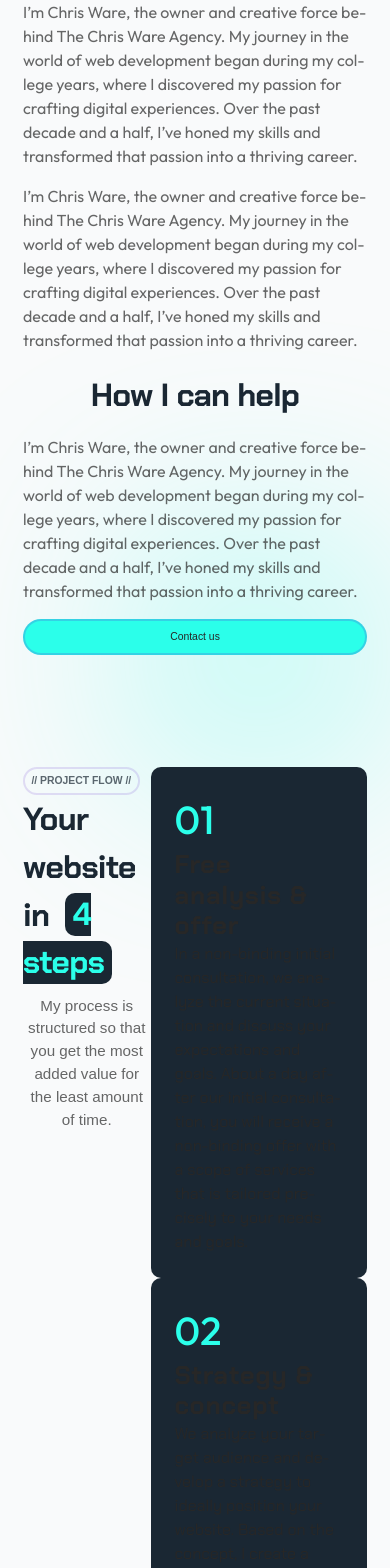
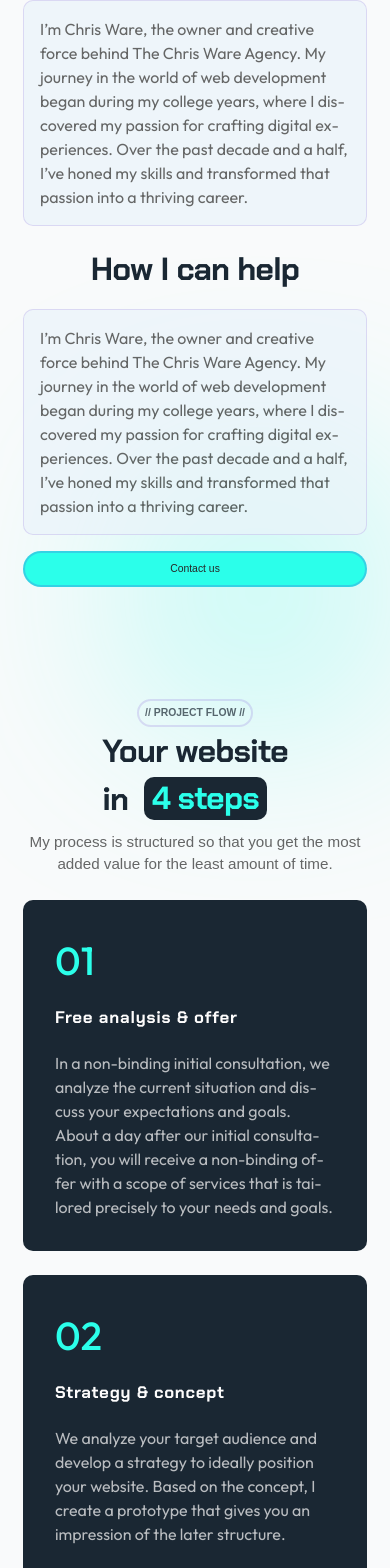
Before and after one commit to ChristianWare/chris-ware-agency, a Next.js app: page / in a window 390 px wide. Shown: the part 7257-8825 px from the top of the page. Built offline with nearby package versions, Linux system fonts and the light colour scheme; a web font is replaced by a local one.

Commit message:
About Us Section Done

```diff
--- a/src/components/About/AboutSection.module.css
+++ b/src/components/About/AboutSection.module.css
@@ -1,7 +1,6 @@
 .container {
   margin-bottom: 8rem;
 }
-
 
 .lableContainer {
   margin-bottom: 1rem;
@@ -10,7 +9,6 @@
 .heading3 {
   color: var(--navy);
 }
-
 
 .bottom {
   margin-top: 5rem;
@@ -75,6 +73,10 @@
   font-family: var(--outfit);
   opacity: 0.7;
   margin-top: 2rem;
+  background-color: var(--gray);
+  border: 1px solid var(--border);
+  padding: 2rem;
+  border-radius: 10px;
 }
 
 .aboutFeature {
--- a/src/components/About/AboutSection.tsx
+++ b/src/components/About/AboutSection.tsx
@@ -29,7 +29,7 @@ const AboutSection = () => {
             </div>
             <div className={styles.right}>
               <div className={styles.lableContainer}>
-                <Label text='// About Us' />
+                <Label text='// About Us //' />
               </div>
               <h2 className={styles.heading3}>Hi, I&#39;m Chris</h2>
               <p className={styles.chrisCopy}>
@@ -40,14 +40,7 @@ const AboutSection = () => {
                 I&rsquo;ve honed my skills and transformed that passion into a
                 thriving career.
               </p>
-              <p className={styles.chrisCopy}>
-                I&rsquo;m Chris Ware, the owner and creative force behind The
-                Chris Ware Agency. My journey in the world of web development
-                began during my college years, where I discovered my passion for
-                crafting digital experiences. Over the past decade and a half,
-                I&rsquo;ve honed my skills and transformed that passion into a
-                thriving career.
-              </p>
+
               <br />
               <h2 className={styles.heading3}>How I can help</h2>
               <p className={styles.chrisCopy}>
--- a/src/components/Process/Process.module.css
+++ b/src/components/Process/Process.module.css
@@ -6,12 +6,20 @@
   display: flex;
   align-items: flex-start;
   justify-content: center;
+  gap: 3rem;
 }
 
 .left,
 .right {
   flex: 1;
   width: 100%;
+}
+
+.left {
+  align-self: flex-start;
+  position: -webkit-sticky;
+  position: sticky;
+  top: 20px;
 }
 
 .highlight {
@@ -28,14 +36,20 @@
   font-size: 1.9rem;
   opacity: 0.7;
   font-weight: 400;
-  width: 60%;
+  width: 80%;
   margin-top: 1rem;
+}
+
+.right {
+  display: flex;
+  flex-direction: column;
+  gap: 3rem;
 }
 
 .card {
   background-color: var(--navy);
   border-radius: 10px;
-  padding: 3rem;
+  padding: 4rem;
 }
 
 .number {
@@ -43,6 +57,41 @@
   font-family: var(--outfit);
   font-weight: 500;
   color: var(--secondary);
+  margin-bottom: 2rem;
+  display: block;
+}
+
+.processName {
+  color: var(--white);
+  font-size: 2.1rem;
+}
+
+.processDescription {
+  color: var(--white);
+  opacity: 0.7;
+  margin-top: 3rem;
+  font-family: var(--outfit);
+}
+
+@media screen and (max-width: 820px) {
+  .content {
+    flex-direction: column;
+  }
+
+.topText {
+  width: 100%;
+  text-align: center;
+}
+
+  .left {
+    position: relative;
+    align-self: normal;
+    top: 0;
+    display: flex;
+    flex-direction: column;
+    align-items: center;
+    justify-content: center;
+  }
 }
 
 @media screen and (max-width: 568px) {
--- a/src/components/Process/Process.tsx
+++ b/src/components/Process/Process.tsx
@@ -25,8 +25,10 @@ const Process = () => {
             {process2.map((x, index) => (
               <div key={x.id} className={styles.card}>
                 <span className={styles.number}>0{`${index + 1}`}</span>
-                <h3>{x.processName}</h3>
-                <p>{x.processDescription}</p>
+                <h3 className={styles.processName}>{x.processName}</h3>
+                <p className={styles.processDescription}>
+                  {x.processDescription}
+                </p>
               </div>
             ))}
           </div>
```
